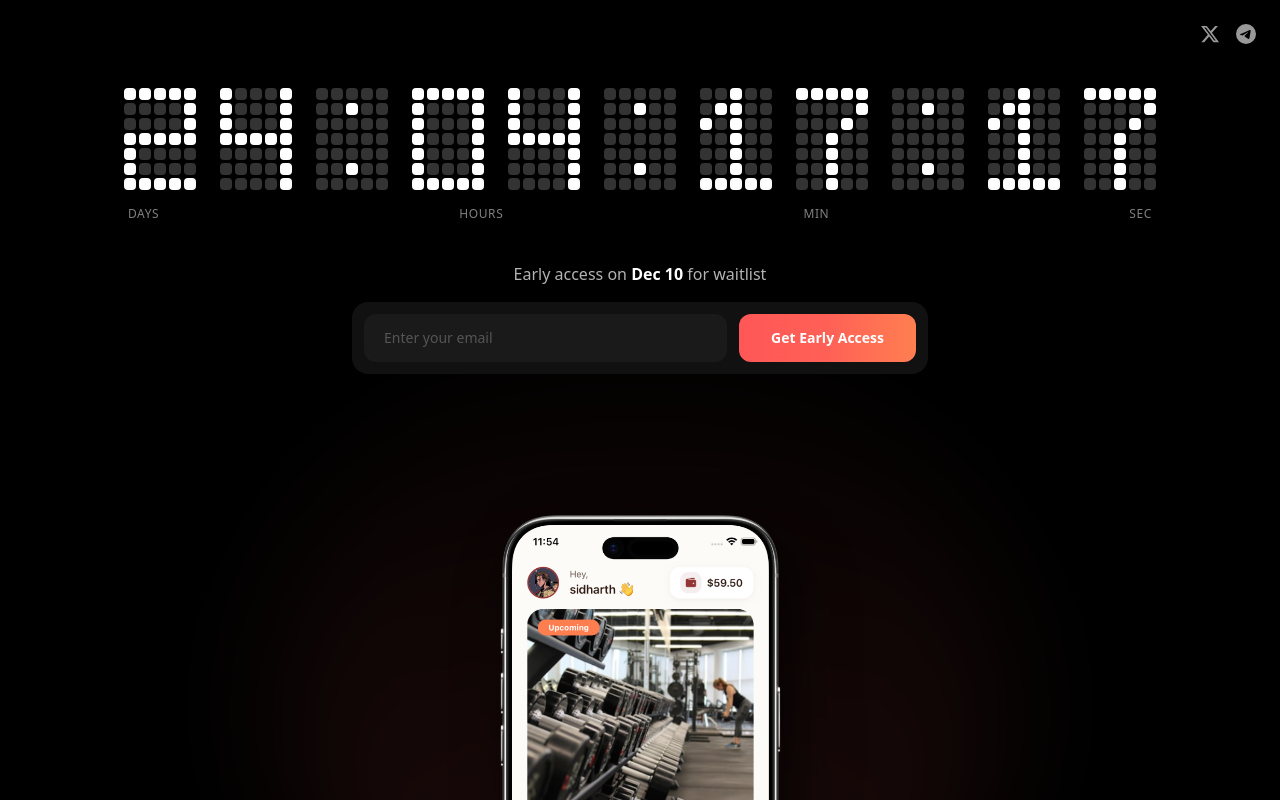
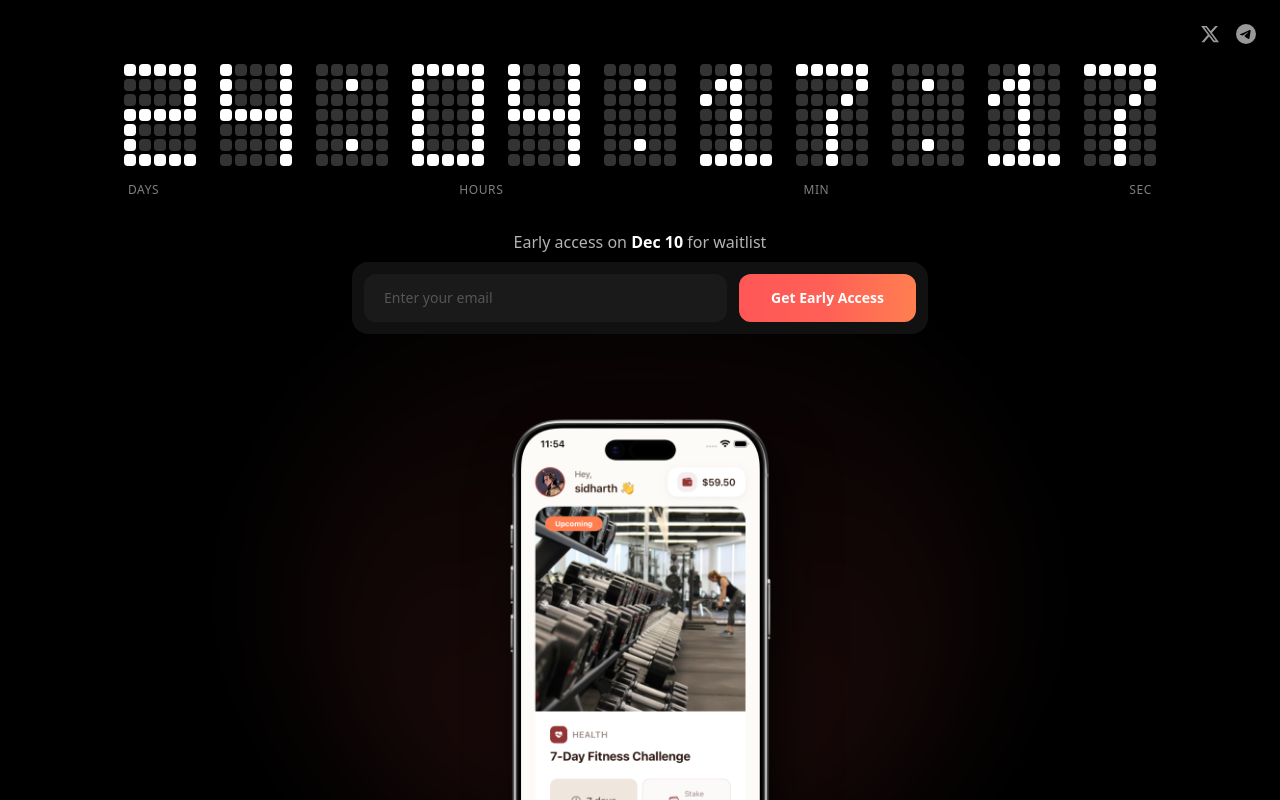
Before and after one commit to notcodesid/tryproven, a Next.js app: page / in a window 1280 px wide. Shown: the top 800 px of the page. Built offline with nearby package versions, Linux system fonts and the light colour scheme.

Commit message:
mockup size

```diff
--- a/app/page.tsx
+++ b/app/page.tsx
@@ -221,7 +221,7 @@ export default function Home() {
   const timeString = `${String(timeLeft.days).padStart(2, '0')}:${String(timeLeft.hours).padStart(2, '0')}:${String(timeLeft.minutes).padStart(2, '0')}:${String(timeLeft.seconds).padStart(2, '0')}`;
 
   return (
-    <div className="relative flex min-h-screen flex-col items-center bg-black overflow-hidden">
+    <div className="relative flex h-screen flex-col items-center bg-black overflow-hidden">
       {/* Subtle gradient overlay */}
       <div className="absolute inset-0 from-black via-transparent to-purple-900/10 pointer-events-none" />
 
@@ -248,10 +248,10 @@ export default function Home() {
       </div>
 
       {/* Main Content */}
-      <div className="relative z-10 flex flex-1 flex-col items-center justify-center pt-12 pb-8 px-6 w-full max-w-5xl">
+      <div className="relative z-10 flex flex-col items-center justify-center pt-8 pb-0 px-6 w-full max-w-5xl">
 
         {/* LED Countdown Display */}
-        <div className="animate-fade-in-up-delay-3 bg-black/40 rounded-2xl p-6 md:p-8 lg:p-10 shadow-2xl  backdrop-blur-sm">
+        <div className="animate-fade-in-up-delay-3 bg-black/40 rounded-2xl p-4 md:p-6 lg:p-8 shadow-2xl  backdrop-blur-sm">
           <LEDDisplay
             value={timeString}
             lit="#ffffff"
@@ -267,7 +267,7 @@ export default function Home() {
         </div>
 
         {/* Early Access Message */}
-        <div className="animate-fade-in-up-delay-3 text-center mb-4">
+        <div className="animate-fade-in-up-delay-3 text-center mb-2">
           <p className="text-white/70 text-sm md:text-base" style={{ fontFamily: 'system-ui, sans-serif' }}>
             Early access on <span className="text-white font-semibold">Dec 10</span> for waitlist
           </p>
@@ -321,8 +321,8 @@ export default function Home() {
       </div>
 
       {/* iPhone Mockup with App Screenshot */}
-      <div className="animate-float-up relative w-full flex justify-center">
-        <div className="relative w-[400px] md:w-[550px] lg:w-[700px]">
+      <div className="animate-float-up relative w-full flex justify-center -mt-4">
+        <div className="relative w-[520px] md:w-[520px] lg:w-[650px]">
           {/* Phone Shadow */}
           <div className="absolute -inset-4 bg-gradient-to-b from-[#923534]/5 to-[#923534]/20 blur-3xl rounded-full" />
 
```
